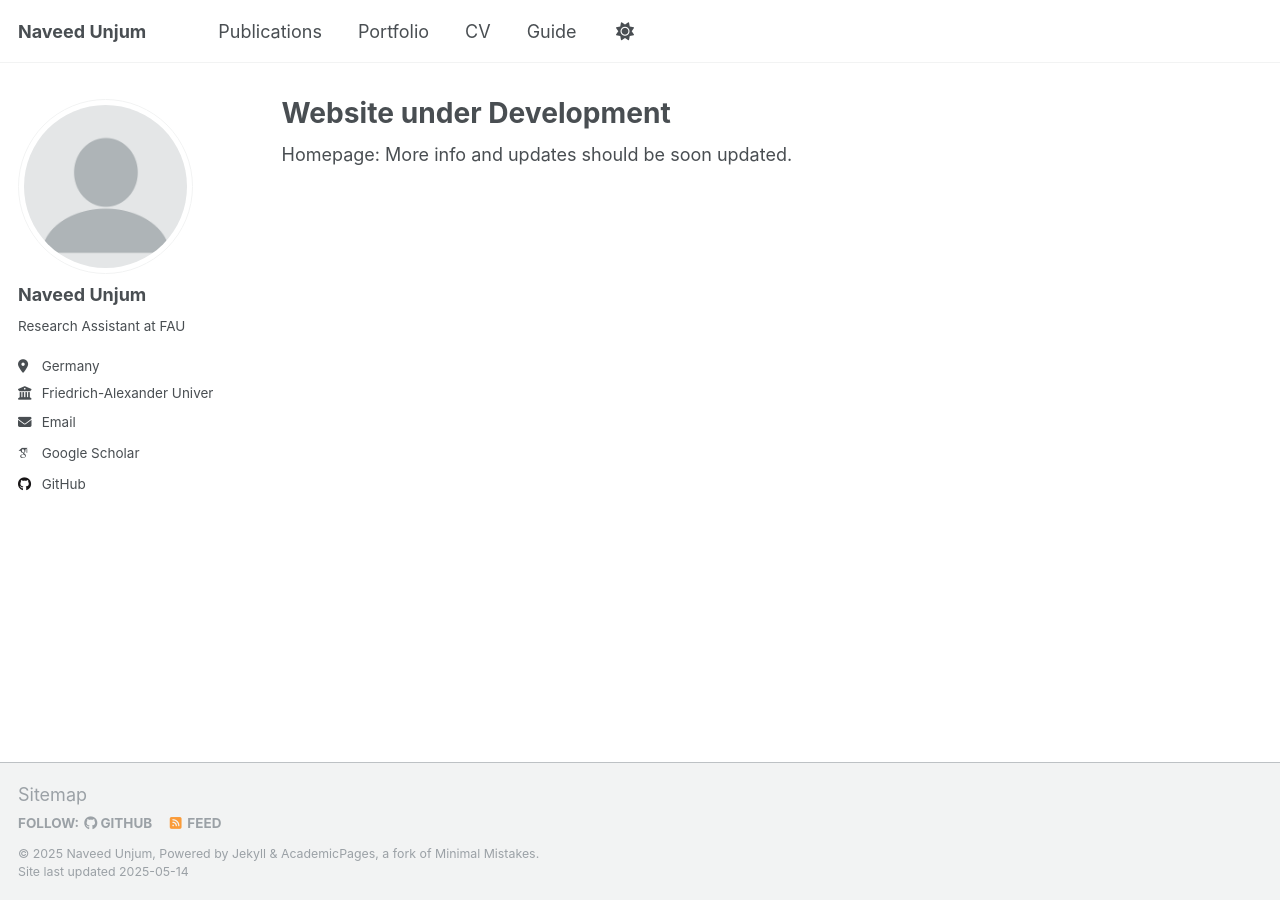
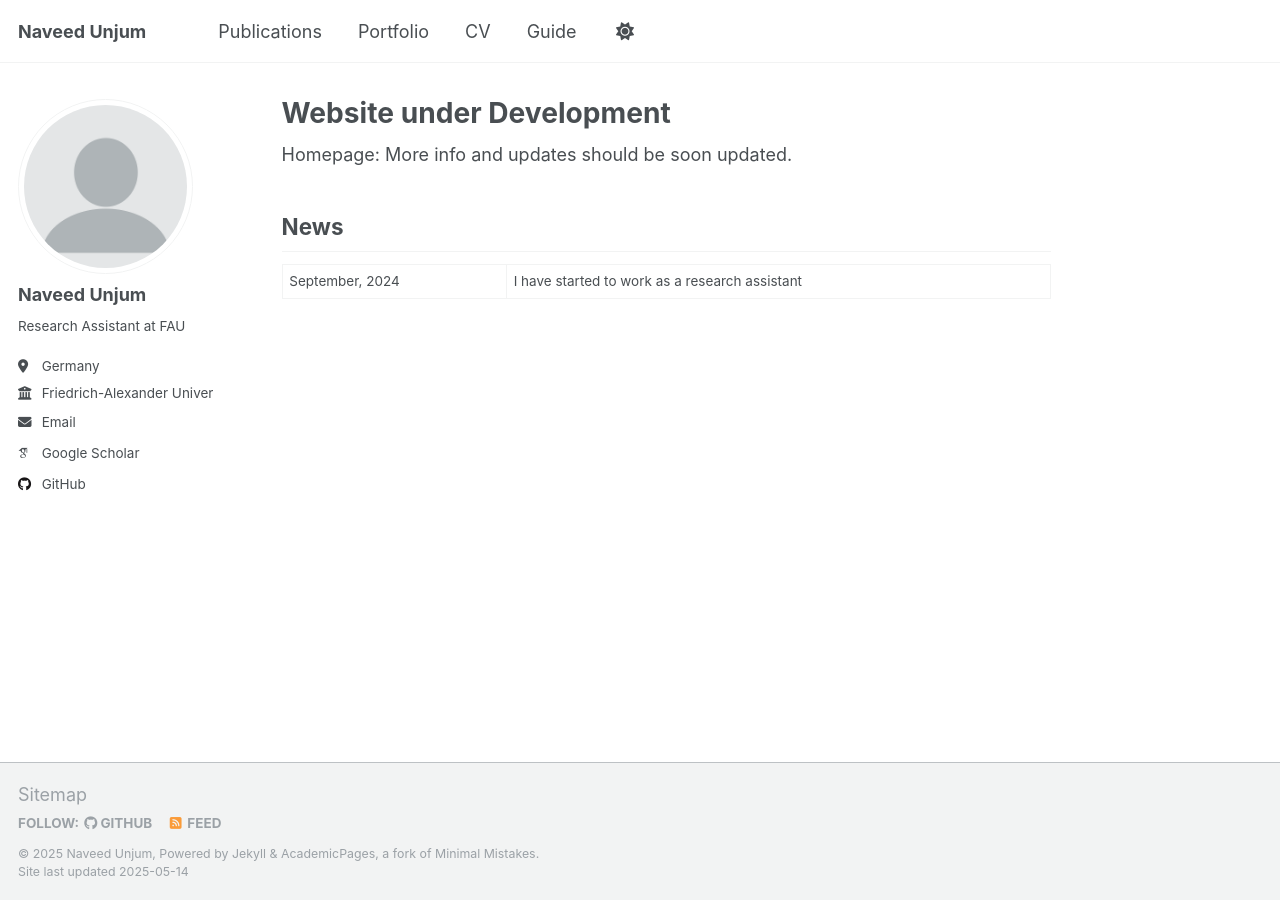
Before and after one commit to naveedunjum/naveedunjum.github.io, a Jekyll site: the page built from _pages/about.md, in a window 1280 px wide. Built offline with Jekyll 4.4.1, drawn with Linux system fonts in a browser that asks for light colours; some web fonts are replaced.

Commit message:
Update about.md

```diff
--- a/_pages/about.md
+++ b/_pages/about.md
@@ -7,3 +7,13 @@ redirect_from:
   - /about.html
 ---
 Homepage: More info and updates should be soon updated.
+
+## News
+<table class="twoColumnTable">
+    <tbody>
+        <tr>
+            <td class="left-column">September, 2024</td>
+            <td class="right-column">I have started to work as a research assistant </td>
+        </tr>
+    </tbody>
+</table>
```
